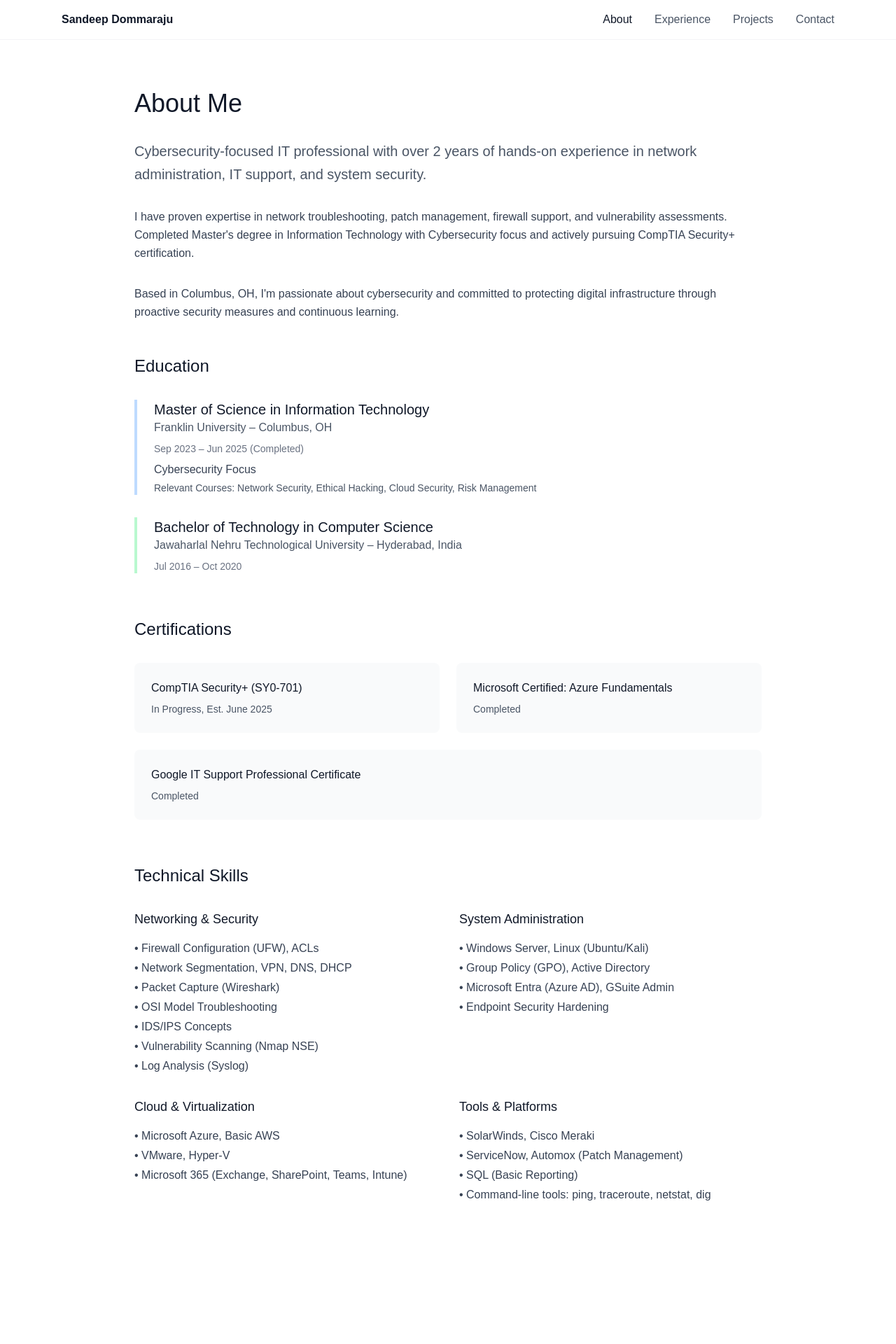
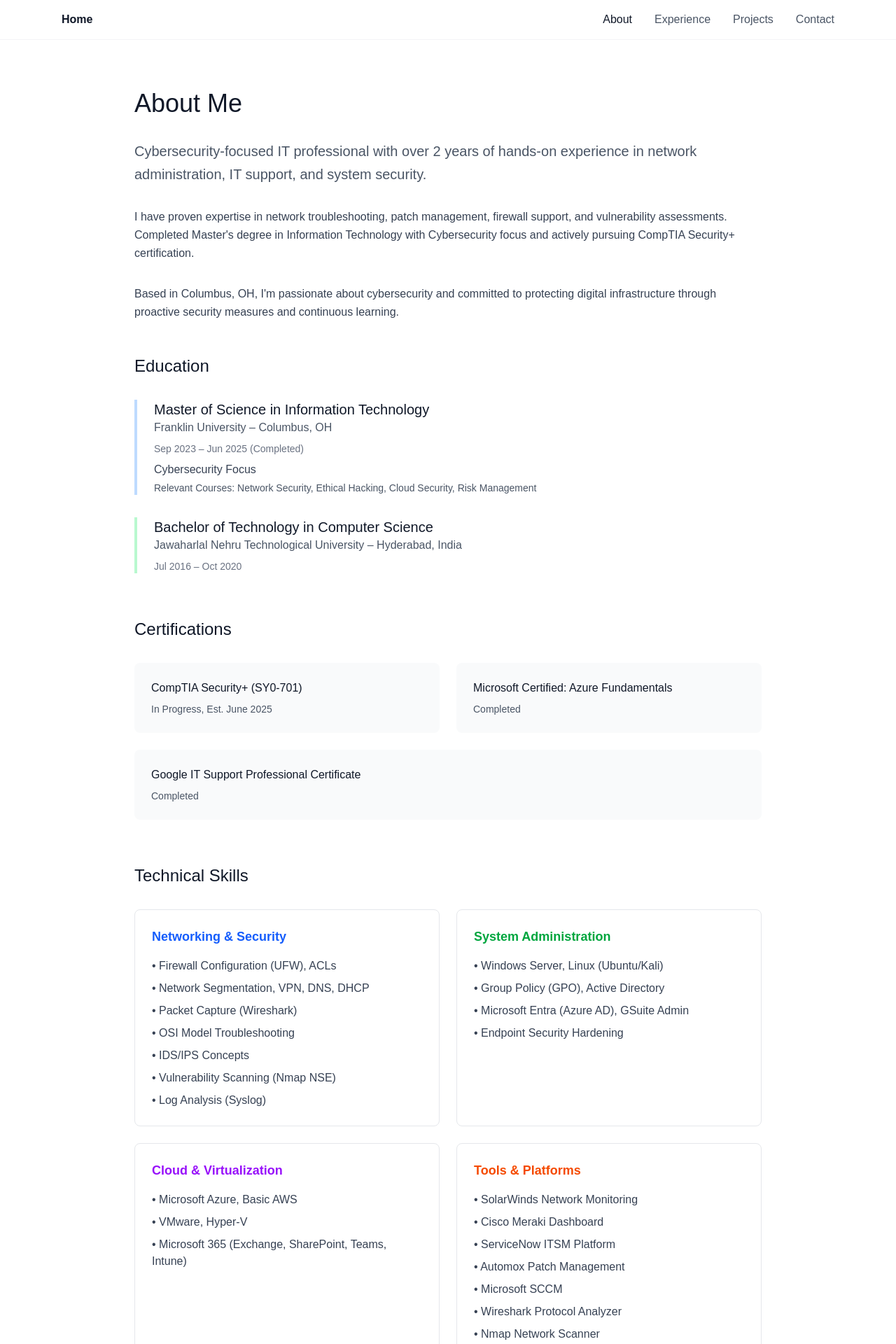
Before and after one commit to Sandeep-dommar01/Protifoilo, a Next.js app: page /about in a window 1280 px wide. Shown: the top 1920 px of the page at 70% size. Before the commit the page ends 1799 px from the top, so only its background shows below. Built offline with nearby package versions, Linux system fonts and the light colour scheme.

Commit message:
Update navigation brand to 'Home' across all pages

```diff
--- a/src/app/about/page.tsx
+++ b/src/app/about/page.tsx
@@ -6,9 +6,8 @@ export default function About() {
       {/* Navigation */}
       <nav className="fixed top-0 w-full bg-white/90 backdrop-blur-sm border-b border-gray-100 z-50">
         <div className="max-w-6xl mx-auto px-6 py-4">
-          <div className="flex items-center justify-between">
-            <Link href="/" className="font-semibold text-gray-900">
-              Sandeep Dommaraju
+          <div className="flex items-center justify-between">            <Link href="/" className="font-semibold text-gray-900">
+              Home
             </Link>
             <div className="flex space-x-8">
               <Link href="/about" className="text-gray-900 font-medium">
@@ -88,15 +87,13 @@ export default function About() {
                 <p className="text-gray-600 text-sm">Completed</p>
               </div>
             </div>
-          </div>
-
-          {/* Technical Skills */}
+          </div>          {/* Technical Skills */}
           <div>
             <h2 className="text-2xl font-medium text-gray-900 mb-8">Technical Skills</h2>
-            <div className="grid grid-cols-1 md:grid-cols-2 gap-8">
-              <div>
-                <h3 className="text-lg font-medium text-gray-900 mb-4">Networking & Security</h3>
-                <ul className="text-gray-700 space-y-1">
+            <div className="grid grid-cols-1 md:grid-cols-2 gap-6">
+              <div className="bg-white border border-gray-200 rounded-lg p-6">
+                <h3 className="text-lg font-semibold text-blue-600 mb-4">Networking & Security</h3>
+                <ul className="text-gray-700 space-y-2">
                   <li>• Firewall Configuration (UFW), ACLs</li>
                   <li>• Network Segmentation, VPN, DNS, DHCP</li>
                   <li>• Packet Capture (Wireshark)</li>
@@ -107,9 +104,9 @@ export default function About() {
                 </ul>
               </div>
 
-              <div>
-                <h3 className="text-lg font-medium text-gray-900 mb-4">System Administration</h3>
-                <ul className="text-gray-700 space-y-1">
+              <div className="bg-white border border-gray-200 rounded-lg p-6">
+                <h3 className="text-lg font-semibold text-green-600 mb-4">System Administration</h3>
+                <ul className="text-gray-700 space-y-2">
                   <li>• Windows Server, Linux (Ubuntu/Kali)</li>
                   <li>• Group Policy (GPO), Active Directory</li>
                   <li>• Microsoft Entra (Azure AD), GSuite Admin</li>
@@ -117,22 +114,25 @@ export default function About() {
                 </ul>
               </div>
 
-              <div>
-                <h3 className="text-lg font-medium text-gray-900 mb-4">Cloud & Virtualization</h3>
-                <ul className="text-gray-700 space-y-1">
+              <div className="bg-white border border-gray-200 rounded-lg p-6">
+                <h3 className="text-lg font-semibold text-purple-600 mb-4">Cloud & Virtualization</h3>
+                <ul className="text-gray-700 space-y-2">
                   <li>• Microsoft Azure, Basic AWS</li>
                   <li>• VMware, Hyper-V</li>
                   <li>• Microsoft 365 (Exchange, SharePoint, Teams, Intune)</li>
                 </ul>
               </div>
-
-              <div>
-                <h3 className="text-lg font-medium text-gray-900 mb-4">Tools & Platforms</h3>
-                <ul className="text-gray-700 space-y-1">
-                  <li>• SolarWinds, Cisco Meraki</li>
-                  <li>• ServiceNow, Automox (Patch Management)</li>
-                  <li>• SQL (Basic Reporting)</li>
-                  <li>• Command-line tools: ping, traceroute, netstat, dig</li>
+                <div className="bg-white border border-gray-200 rounded-lg p-6">
+                <h3 className="text-lg font-semibold text-orange-600 mb-4">Tools & Platforms</h3>
+                <ul className="text-gray-700 space-y-2">
+                  <li>• SolarWinds Network Monitoring</li>
+                  <li>• Cisco Meraki Dashboard</li>
+                  <li>• ServiceNow ITSM Platform</li>
+                  <li>• Automox Patch Management</li>
+                  <li>• Microsoft SCCM</li>
+                  <li>• Wireshark Protocol Analyzer</li>
+                  <li>• Nmap Network Scanner</li>
+                  <li>• PowerShell & Bash Scripting</li>
                 </ul>
               </div>
             </div>
--- a/src/app/contact/page.tsx
+++ b/src/app/contact/page.tsx
@@ -6,9 +6,8 @@ export default function Contact() {
       {/* Navigation */}
       <nav className="fixed top-0 w-full bg-white/90 backdrop-blur-sm border-b border-gray-100 z-50">
         <div className="max-w-6xl mx-auto px-6 py-4">
-          <div className="flex items-center justify-between">
-            <Link href="/" className="font-semibold text-gray-900">
-              Sandeep Dommaraju
+          <div className="flex items-center justify-between">            <Link href="/" className="font-semibold text-gray-900">
+              Home
             </Link>
             <div className="flex space-x-8">
               <Link href="/about" className="text-gray-600 hover:text-gray-900 transition-colors">
--- a/src/app/experience/page.tsx
+++ b/src/app/experience/page.tsx
@@ -6,9 +6,8 @@ export default function Experience() {
       {/* Navigation */}
       <nav className="fixed top-0 w-full bg-white/90 backdrop-blur-sm border-b border-gray-100 z-50">
         <div className="max-w-6xl mx-auto px-6 py-4">
-          <div className="flex items-center justify-between">
-            <Link href="/" className="font-semibold text-gray-900">
-              Sandeep Dommaraju
+          <div className="flex items-center justify-between">            <Link href="/" className="font-semibold text-gray-900">
+              Home
             </Link>
             <div className="flex space-x-8">
               <Link href="/about" className="text-gray-600 hover:text-gray-900 transition-colors">
--- a/src/app/page.tsx
+++ b/src/app/page.tsx
@@ -8,7 +8,7 @@ export default function Home() {
         <div className="max-w-6xl mx-auto px-6 py-4">
           <div className="flex items-center justify-between">
             <Link href="/" className="font-semibold text-gray-900">
-              Sandeep Dommaraju
+              Home
             </Link>
             <div className="flex space-x-8">
               <Link href="/about" className="text-gray-600 hover:text-gray-900 transition-colors">
@@ -32,7 +32,7 @@ export default function Home() {
       <section className="pt-32 pb-20 px-6">
         <div className="max-w-4xl mx-auto text-center">
           <h1 className="text-5xl md:text-6xl font-light text-gray-900 mb-6">
-            Cybersecurity Professional
+            Sandeep Dommaraju
           </h1>
           <p className="text-xl text-gray-600 mb-8 max-w-2xl mx-auto">
             IT professional with 2+ years in network administration, system security, and threat detection.
--- a/src/app/projects/page.tsx
+++ b/src/app/projects/page.tsx
@@ -6,9 +6,8 @@ export default function Projects() {
       {/* Navigation */}
       <nav className="fixed top-0 w-full bg-white/90 backdrop-blur-sm border-b border-gray-100 z-50">
         <div className="max-w-6xl mx-auto px-6 py-4">
-          <div className="flex items-center justify-between">
-            <Link href="/" className="font-semibold text-gray-900">
-              Sandeep Dommaraju
+          <div className="flex items-center justify-between">            <Link href="/" className="font-semibold text-gray-900">
+              Home
             </Link>
             <div className="flex space-x-8">
               <Link href="/about" className="text-gray-600 hover:text-gray-900 transition-colors">
```
